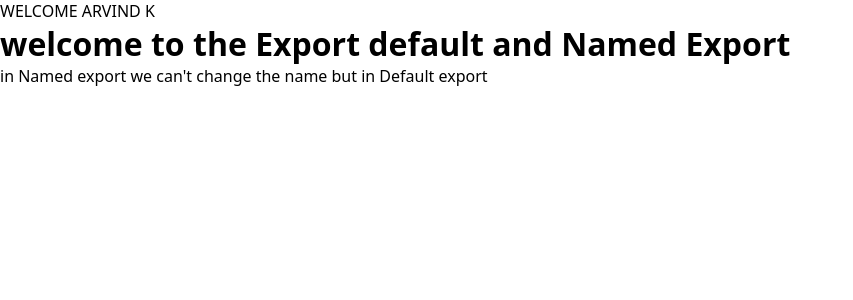
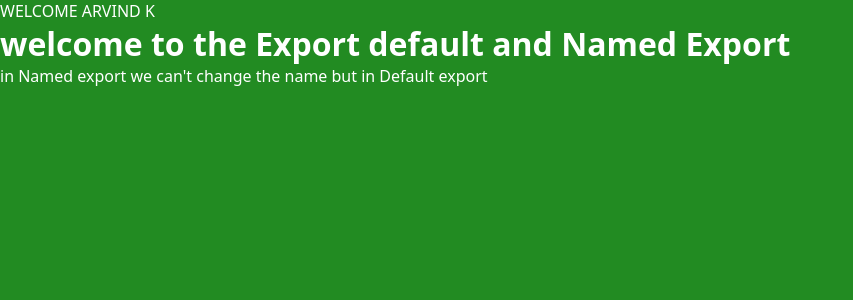
Before and after one commit to Arvindkr123/Doing-Something-Good, a React (Create React App) app: page / in a window 1280 px wide. Shown: the top 300 px of the page, without its empty margins (0-853 px from the left). Built offline with nearby package versions, Linux system fonts and the light colour scheme.

Commit message:
added css file

```diff
--- a/src/App.css
+++ b/src/App.css
@@ -6,4 +6,6 @@
 
 body{
     font-family:system-ui, -apple-system, BlinkMacSystemFont, 'Segoe UI', Roboto, Oxygen, Ubuntu, Cantarell, 'Open Sans', 'Helvetica Neue', sans-serif;
+    background-color: forestgreen;
+    color: white;
 }
```
